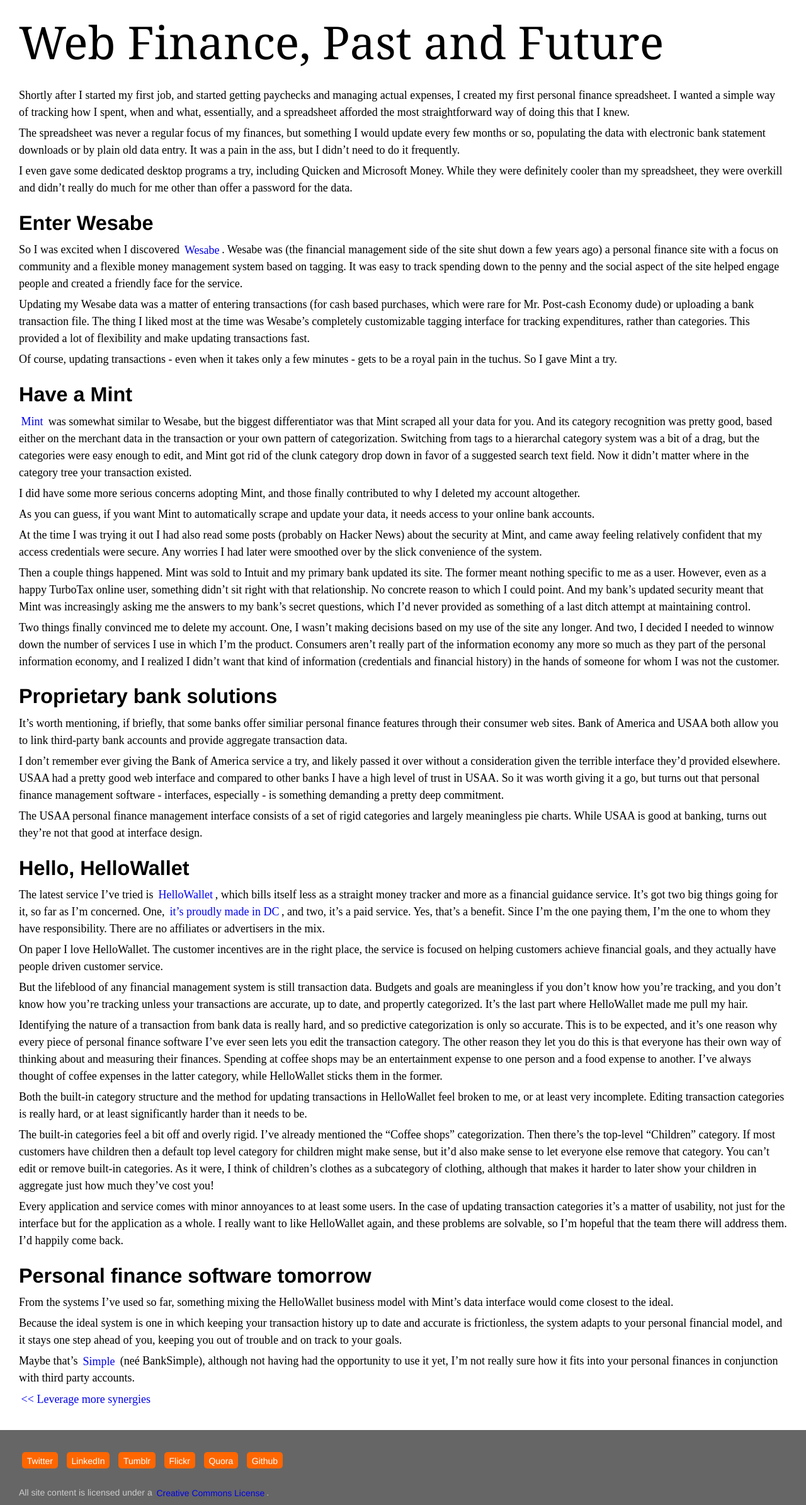
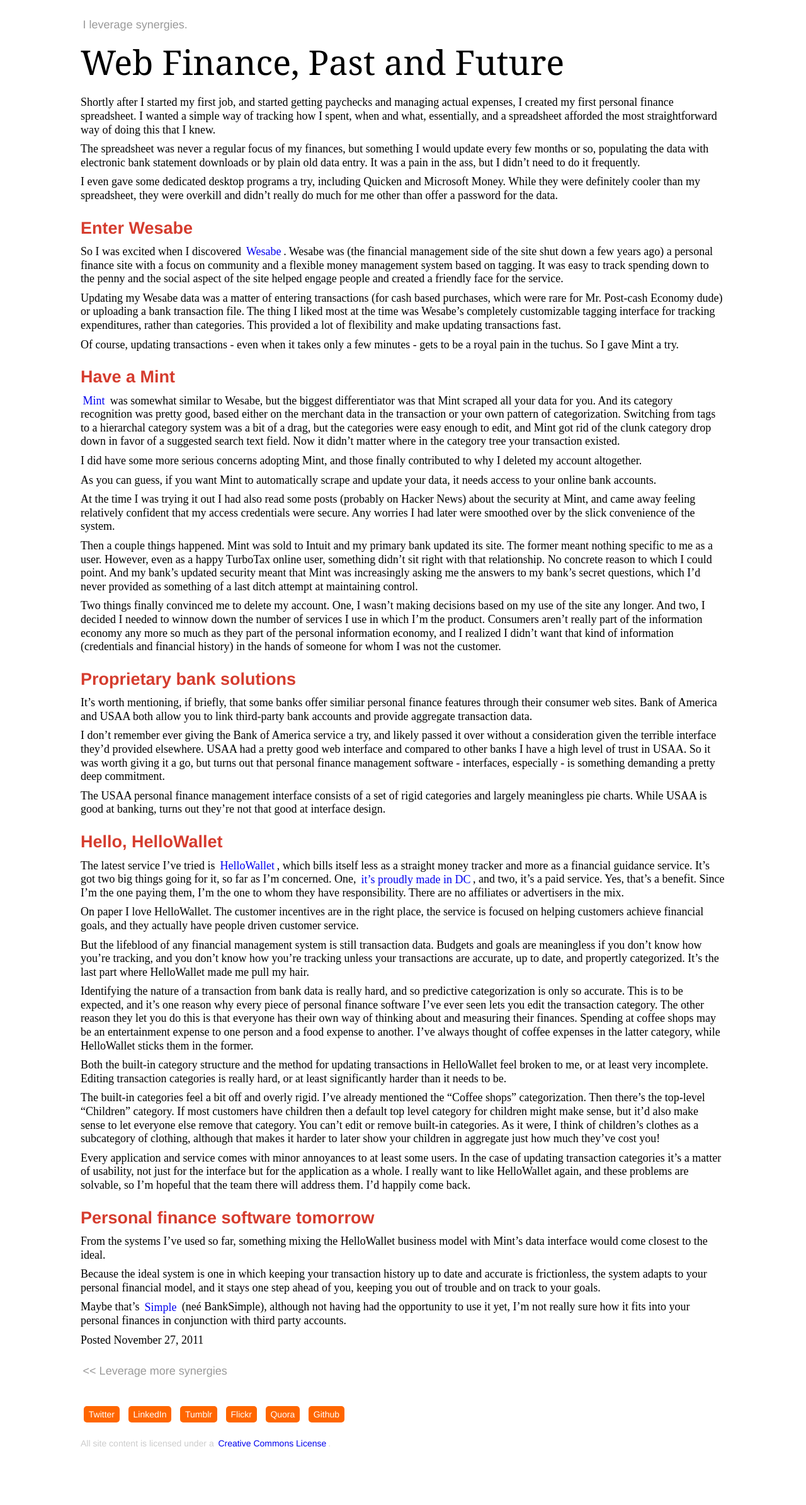
Before and after one commit to bennylope/bennylope.github.com, a Jekyll site: the page built from _posts/2011-11-27-web-finances-past-and-future.md, in a window 1280 px wide. Shown: the whole page at 63% size. Built offline with Jekyll 4.4.1, drawn with Linux system fonts in a browser that asks for light colours; after the commit the page ends 2337 px from its top, so only the background shows below that.

Commit message:
Adds new template
Some more style changes, too.

```diff
--- a/_config.yml
+++ b/_config.yml
@@ -1,4 +1,4 @@
-title: I leverage synergies
+title: "I leverage synergies."
 pygments: true
 permalink: /:year/:title/
 copyright_year: 2011
--- a/_layouts/base.html
+++ b/_layouts/base.html
@@ -1,7 +1,7 @@
 <!DOCTYPE html>
-<html lang="en-US">
+<html lang="en-US" {% if page.pageid %}id="{{ page.pageid }}"{% endif %}>
   <head>
-    <title>{% if page.title %}{{ page.title }} - {% endif %}I leverage synergies.</title>
+    <title>{% if page.title %}{{ page.title }} - {% endif %}{{ site.title }}</title>
     <link rel="stylesheet" href="/base.css" type="text/css" media="screen">
     <!--<link rel="stylesheet/less" type="text/css" href="/less/surveyor.less">
     <link rel="stylesheet/less" type="text/css" href="/less/site.less">
--- /dev/null
+++ b/_layouts/content.html
@@ -0,0 +1,11 @@
+---
+layout: base
+pageid: content
+---
+<header>
+<h1><a href="/" title="Return to homepage">{{ site.title }}</a></h1>
+</header>
+<article>
+{{ content }}
+</article>
+<p class="homeLink"><a href="/" title="Return to homepage">&lt;&lt; Leverage more synergies</a></p>
--- a/_layouts/post.html
+++ b/_layouts/post.html
@@ -1,6 +1,6 @@
 ---
-layout: base
+layout: content
 ---
-<h1>{{ page.title }}</h1>
+<h2>{{ page.title }}</h2>
 {{ content }}
-<p><a href="/">&lt;&lt; Leverage more synergies</a></p>
+<p>Posted {{ page.date|date: "%B %d, %Y" }} </p>
--- a/base.css
+++ b/base.css
@@ -58,38 +58,59 @@
 
 html {
   font-size: 18px;
-background-color: #666;
+/*background-color: #666;*/
+  background: white;
 }
 
 body {
     padding: 30px;
-background-color: white;
+    margin-left: auto;
+    margin-right: auto;
+    background-color: white;
+    max-width: 1024px;
 }
 
 /* ------------- headers ------------- */
 
-h1 { font-family: Georgia; }
-h3 { font-family: Helvetica, Arial; }
 
 h1 {
-  font-size: 4em;
+  font-size: 1em;
+  line-height: 1em;
+  margin-bottom: 1.3em;
+  /*border-bottom: 1px #D53C2E solid;*/
+  /*color: #D53C2E;*/
+  color: #999;
+  font-family: Helvetica, Arial, sans-serif;
+}
+
+h2 {
+  font-size: 3em;
   line-height: 1em;
   margin-bottom: 0.5em;
+  font-family: Georgia;
 }
 
 h3 {
   font-weight: bold;
-  font-size: 1.8em;
-  margin-top: 0.8em;
-  margin-bottom: 0.4em;
+  font-family: Helvetica, Arial, sans-serif;
+  font-size: 1.5em;
+  margin-top: 1.0em;
+  margin-bottom: 0.5em;
+  color: #D53C2E;
 }
 
+html#index h1 {
+  color: black;
+  font-size: 3em;
+  font-family: Georgia;
+  margin-bottom: 0.5em;
+}
 /* ------------- el texto ------------- */
 
 p {
-  font-size: 18px;
-  line-height: 27px;
-  margin-bottom: 6px;
+  font-size: 1.0em;
+  line-height: 1.2em;
+  margin-bottom: 0.5em;
 }
 
 a.ilvrgsyngr {
@@ -127,6 +148,11 @@
   color: white;
 }
 
+p.homeLink  {
+  font-family: Helvetica, Arial, sans-serif;
+  margin-top: 1.5em;
+}
+
 /* ------------- links ------------- */
 
 a {
@@ -135,15 +161,22 @@
 }
 a:hover {
   text-decoration: underline;
-
+}
+header a {
+  color: #999;
 }
 
+p.homeLink a {
+  color: #999;
+  font-size: 1em;
+}
 /* ------------- footer ------------- */
 
 footer {
   display: block;
   margin-top: 40px;
-  position: absolute;
+  margin-right: auto;
+  margin-left: auto;
 }
 
 footer p {
--- a/index.html
+++ b/index.html
@@ -1,9 +1,10 @@
 ---
 published: true
 layout: home
+pageid: index
 ---
     <header>
-      <h1>I leverage synergies.</h1>
+    <h1>{{ site.title }}</h1>
     </header>
 
     <section id="intro_section">
```
